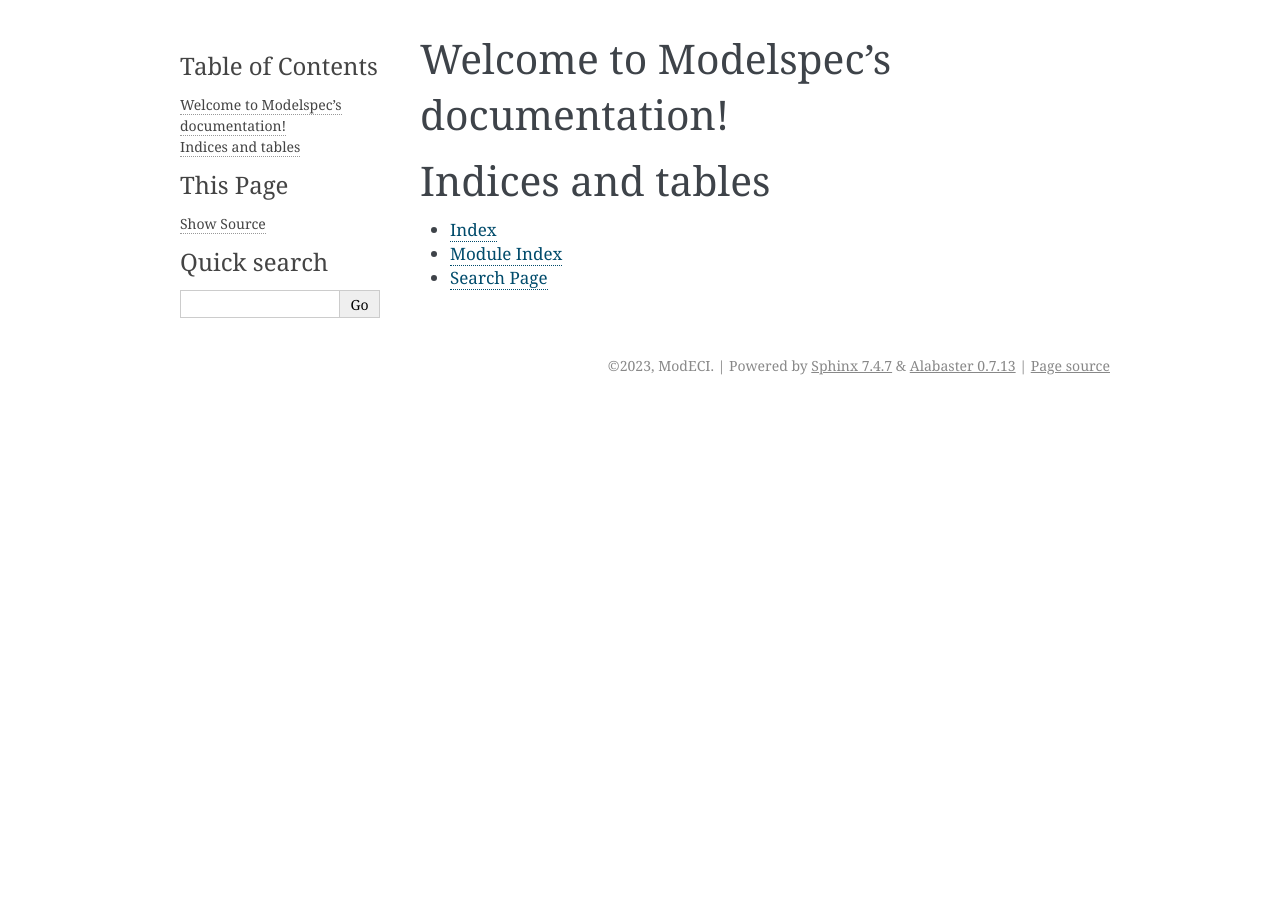
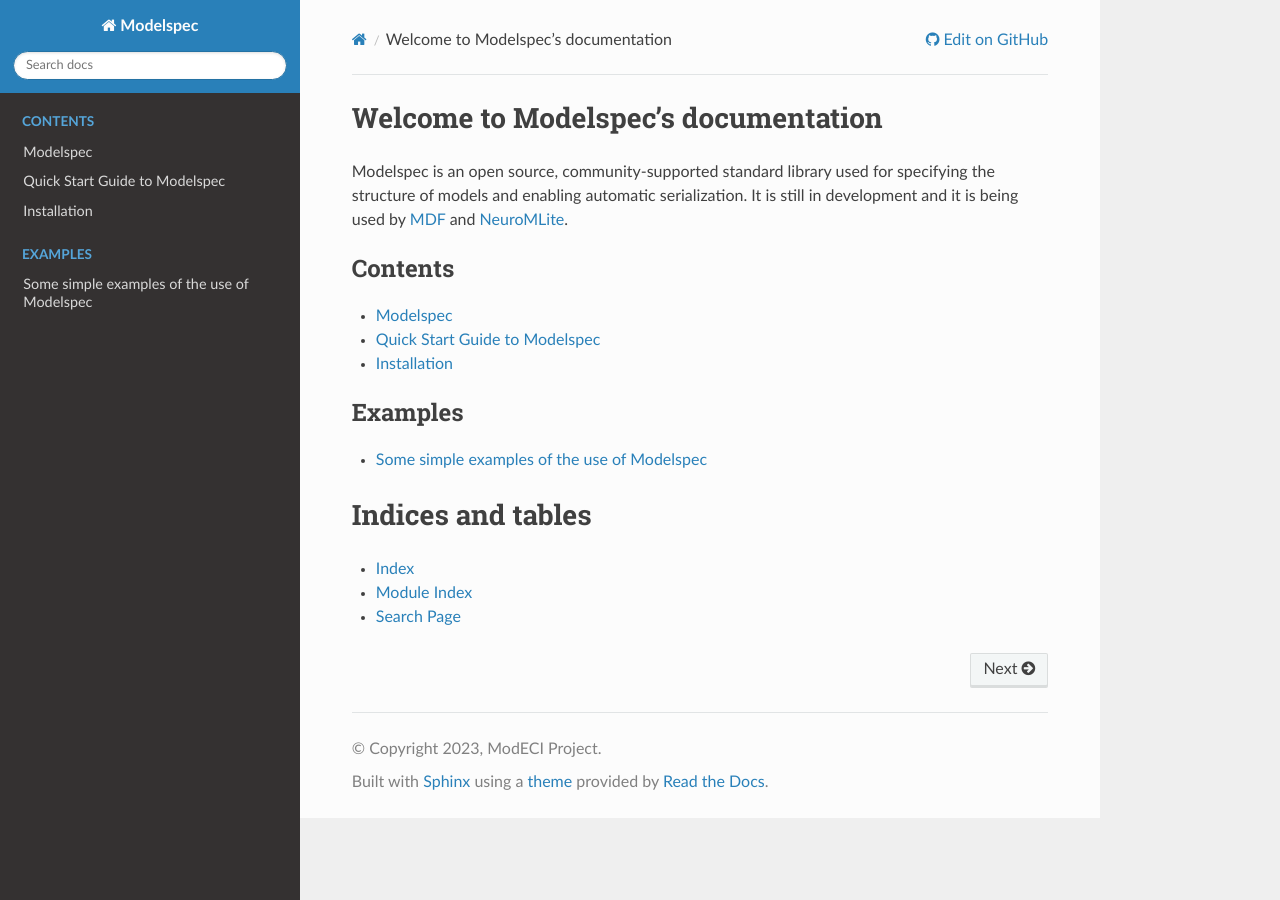
Before and after one commit to ModECI/modelspec, a Sphinx documentation site: the page built from docs/sphinx/source/index.rst, in a window 1280 px wide. Built offline with Sphinx 7.4.7 and the Read the Docs theme 2.0.0, drawn with Linux system fonts in a browser that asks for light colours.

Commit message:
Auto-generate Documentation

```diff
--- a/docs/sphinx/source/conf.py
+++ b/docs/sphinx/source/conf.py
@@ -1,27 +1,85 @@
 # Configuration file for the Sphinx documentation builder.
 #
-# For the full list of built-in configuration values, see the documentation:
+# This file only contains a selection of the most common options. For a full
+# list see the documentation:
 # https://www.sphinx-doc.org/en/master/usage/configuration.html
 
+# -- Path setup --------------------------------------------------------------
+import sys
+
+# Docs require Python 3.6+ to generate
+from pathlib import Path
+
+DIR = Path(__file__).parent.parent.parent.resolve()
+BASEDIR = DIR.parent
+
+sys.path.append(str(BASEDIR / "src"))
+
 # -- Project information -----------------------------------------------------
-# https://www.sphinx-doc.org/en/master/usage/configuration.html#project-information
 
 project = "Modelspec"
-copyright = "2023, ModECI"
-author = "ModECI"
+copyright = "2023, ModECI Project"
+author = "ModECI Project"
 release = "0.3.1"
 
 # -- General configuration ---------------------------------------------------
-# https://www.sphinx-doc.org/en/master/usage/configuration.html#general-configuration
 
-extensions = []
+# Add any Sphinx extension module names here, as strings. They can be
+# extensions coming with Sphinx (named 'sphinx.ext.*') or your custom
+# ones.
+extensions = [
+    "sphinx.ext.autodoc",  # auto generate docstrings
+    "sphinx.ext.autosummary",  # auto generate summary tables
+    "sphinx.ext.napoleon",  # napoleon docstring style
+    # "sphinx.ext.mathjax",
+    "sphinx_copybutton",  # create copy buttons
+    "sphinx_rtd_theme",  # html theme
+    "sphinx_markdown_tables",  # include markdown style tables
+    # "sphinx.ext.intersphinx",
+    "sphinx.ext.viewcode",
+    "sphinx.ext.autosectionlabel",
+    # "sphinx.ext.todo",
+    "myst_parser",
+    "sphinx.ext.githubpages",
+]
 
+autodoc_member_order = "bysource"
+autosummary_generate = True
+autoclass_content = "both"  # Add __init__ doc (ie. params) to class summaries
+html_show_sourcelink = (
+    False  # Remove 'view source code' from top of page (for html, not python)
+)
+
+master_doc = "index"
+napoleon_use_ivar = True
+autosectionlabel_prefix_document = True
+
+# Source Suffix
+source_suffix = {
+    ".rst": "restructuredtext",
+    ".txt": "restructuredtext",
+    ".md": "markdown",
+}
+
+source_parsers = {".md": "myst_parser"}
+
+# Add any paths that contain templates here, relative to this directory.
 templates_path = ["_templates"]
+
+# List of patterns, relative to source directory, that match files and
+# directories to ignore when looking for source files.
+# This pattern also affects html_static_path and html_extra_path.
 exclude_patterns = []
 
 
 # -- Options for HTML output -------------------------------------------------
-# https://www.sphinx-doc.org/en/master/usage/configuration.html#options-for-html-output
 
-html_theme = "alabaster"
+# The theme to use for HTML and HTML Help pages.  See the documentation for
+# a list of builtin themes.
+#
+html_theme = "sphinx_rtd_theme"
+
+# Add any paths that contain custom static files (such as style sheets) here,
+# relative to this directory. They are copied after the builtin static files,
+# so a file named "default.css" will overwrite the builtin "default.css".
 html_static_path = ["_static"]
--- a/docs/sphinx/source/index.rst
+++ b/docs/sphinx/source/index.rst
@@ -1,15 +1,32 @@
-.. Modelspec documentation master file, created by
-   sphinx-quickstart on Mon Jun 19 14:05:28 2023.
+.. "Modelspec" documentation master file, created by
+   sphinx-quickstart on Tue Jun 13 15:25:44 2023.
    You can adapt this file completely to your liking, but it should at least
    contain the root `toctree` directive.
 
-Welcome to Modelspec's documentation!
-=====================================
+:github_url: https://github.com/ModECI/modelspec
+
+Welcome to Modelspec's documentation
+=======================================
+
+Modelspec is an open source, community-supported standard library used for specifying the structure of models
+and enabling automatic serialization.
+It is still in development and it is being used by
+`MDF <https://github.com/ModECI/MDF>`_ and `NeuroMLite <https://github.com/NeuroML/NeuroMLlite>`_.
 
 .. toctree::
-   :maxdepth: 2
-   :caption: Contents:
+   :maxdepth: 1
+   :caption: Contents
 
+   api/Introduction
+   api/Quickstart
+   api/Installation
+
+
+.. toctree::
+   :maxdepth: 1
+   :caption: Examples
+
+   api/examples/README.md
 
 
 Indices and tables
```
